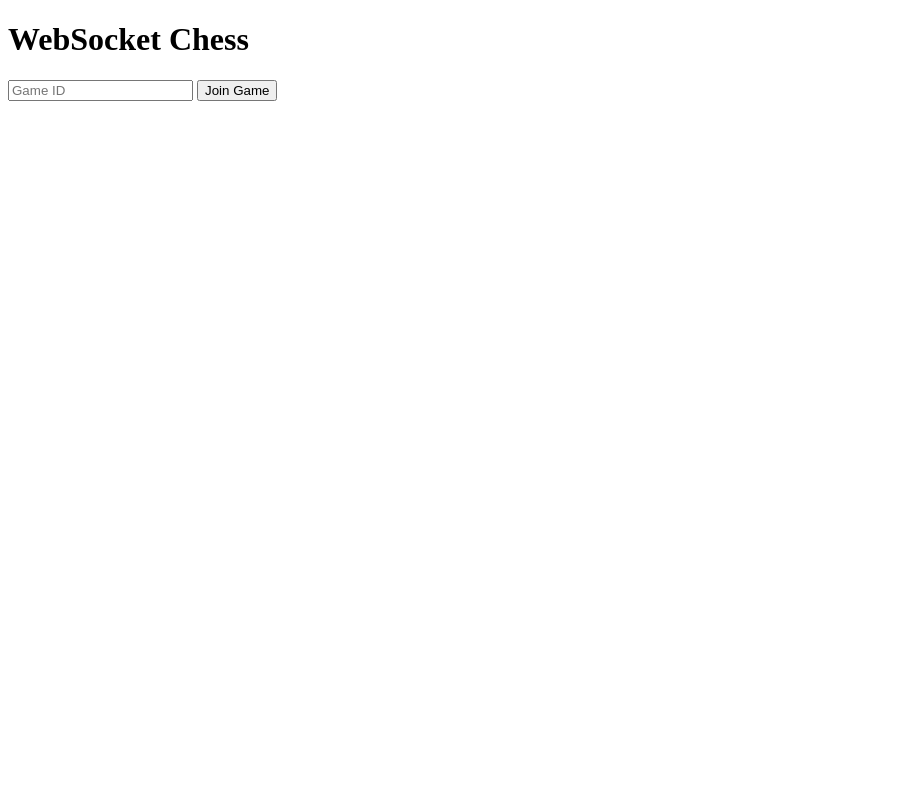
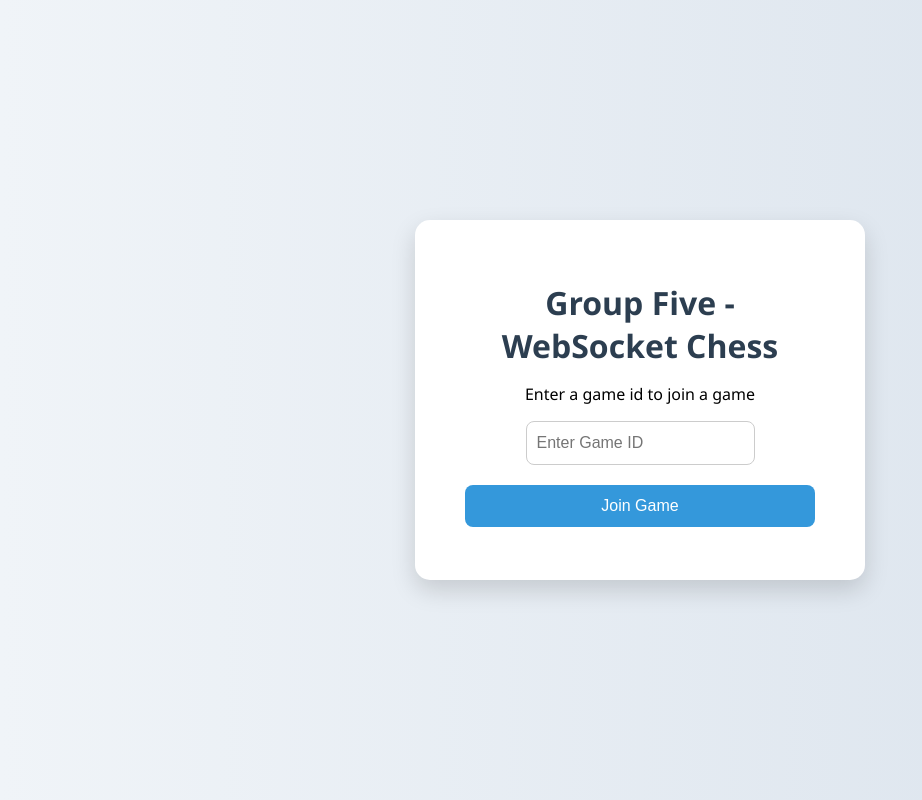
Before and after one commit to a-hegarty/CSC1046_Chess_Group_5, a website: page public/index.html in a window 1280 px wide. Shown: the whole page, without its empty margins (0-922 px from the left). Drawn offline with Linux system fonts and the light colour scheme.

Commit message:
added styling to the main menu screen

```diff
--- a/public/index.html
+++ b/public/index.html
@@ -1,19 +1,24 @@
 <!DOCTYPE html>
 <html>
 <head>
-  <title>WebSocket Chess Client</title>
+  <title>Group Five Chess Game</title>
+    <link rel="stylesheet" href="style.css">
 </head>
 <body>
-  <h1>WebSocket Chess</h1>
+  <div class="container">
+  <h1>Group Five - WebSocket Chess</h1>
 
-  <!-- this is a simple form for the user to be able to input the game id ( can be anything ) -->
-  <input type="text" id="gameIdInput" placeholder="Game ID">
-  <!-- this button connects to web socket session -->
-  <button onclick="connect()">Join Game</button>
+  <p>Enter a game id to join a game</p>
 
-  <br><br>
+    <div class="form-group">
+        <!-- this is a simple form for the user to be able to input the game id ( can be anything ) -->
+      <input type="text" id="gameIdInput" placeholder="Enter Game ID">
+        <!-- this button connects to web socket session -->
+      <button onclick="connect()">Join Game</button>
+    </div>
+
   <pre id="log"></pre>
-
+</div>
   <script>
     // this is the function that is called in the button
     function connect() {
--- /dev/null
+++ b/public/style.css
@@ -0,0 +1,62 @@
+/*main background*/
+body {
+  margin: 0;
+  font-family: 'Segoe UI', Tahoma, Geneva, Verdana, sans-serif;
+  background: linear-gradient(to right, #f0f4f8, #d9e2ec);
+  display: flex;
+  justify-content: center;
+  align-items: center;
+  height: 100vh;
+}
+
+/* center bit*/
+.container {
+  background-color: #ffffff;
+  padding: 40px 50px;
+  border-radius: 15px;
+  box-shadow: 0 10px 25px rgba(0,0,0,0.15);
+  text-align: center;
+  width: 350px;
+}
+
+/* title */
+h1 {
+  margin-bottom: 10px;
+  font-size: 2rem;
+  color: #2c3e50;
+}
+
+
+/* input styling */
+input[type="text"] {
+  padding: 12px 10px;
+  font-size: 1rem;
+  border-radius: 8px;
+  border: 1px solid #ccc;
+  margin-bottom: 20px;
+  box-sizing: border-box;
+  transition: border-color 0.2s;
+}
+
+input[type="text"]:focus {
+  border-color: #3498db;
+  outline: none;
+}
+
+/*button style*/
+button {
+  width: 100%;
+  padding: 12px;
+  font-size: 1rem;
+  background-color: #3498db;
+  color: #fff;
+  border: none;
+  border-radius: 8px;
+  cursor: pointer;
+  transition: background-color 0.2s;
+}
+
+/*hover effect*/
+button:hover {
+  background-color: #2980b9;
+}
```
